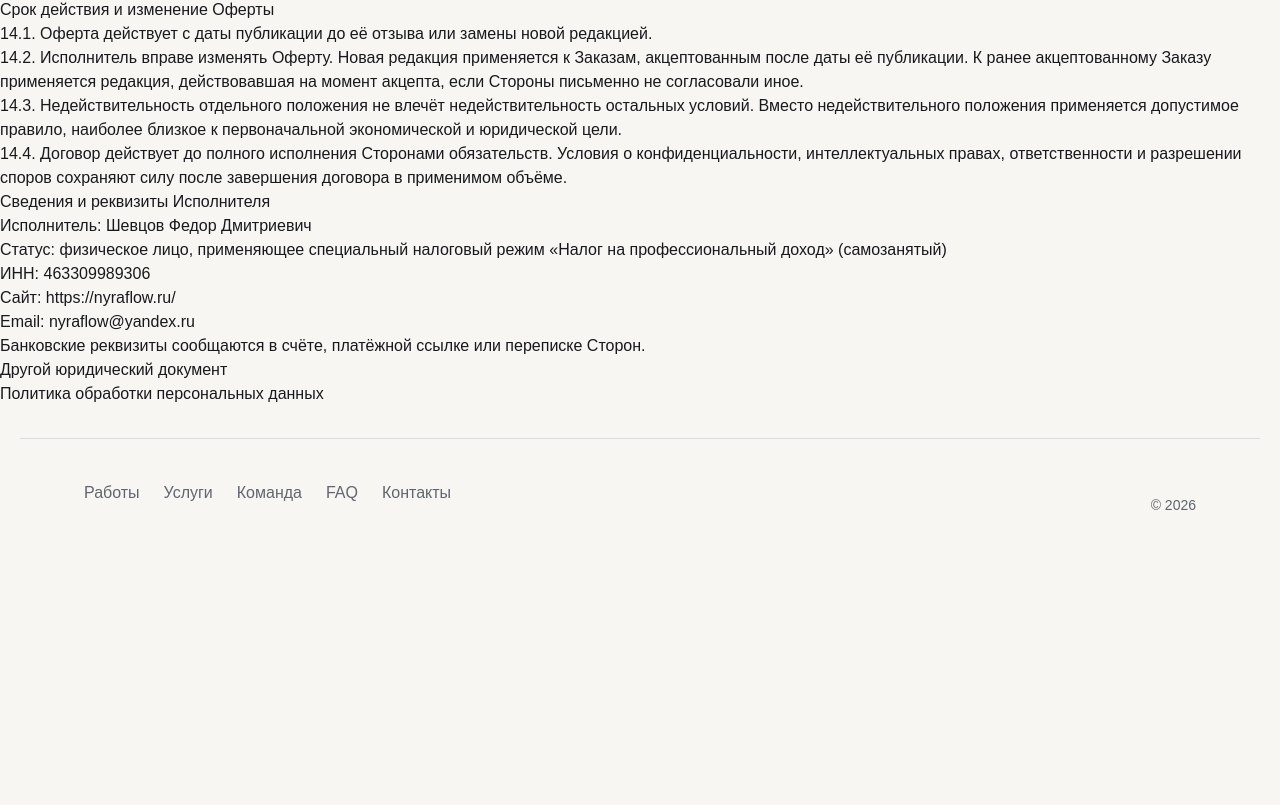
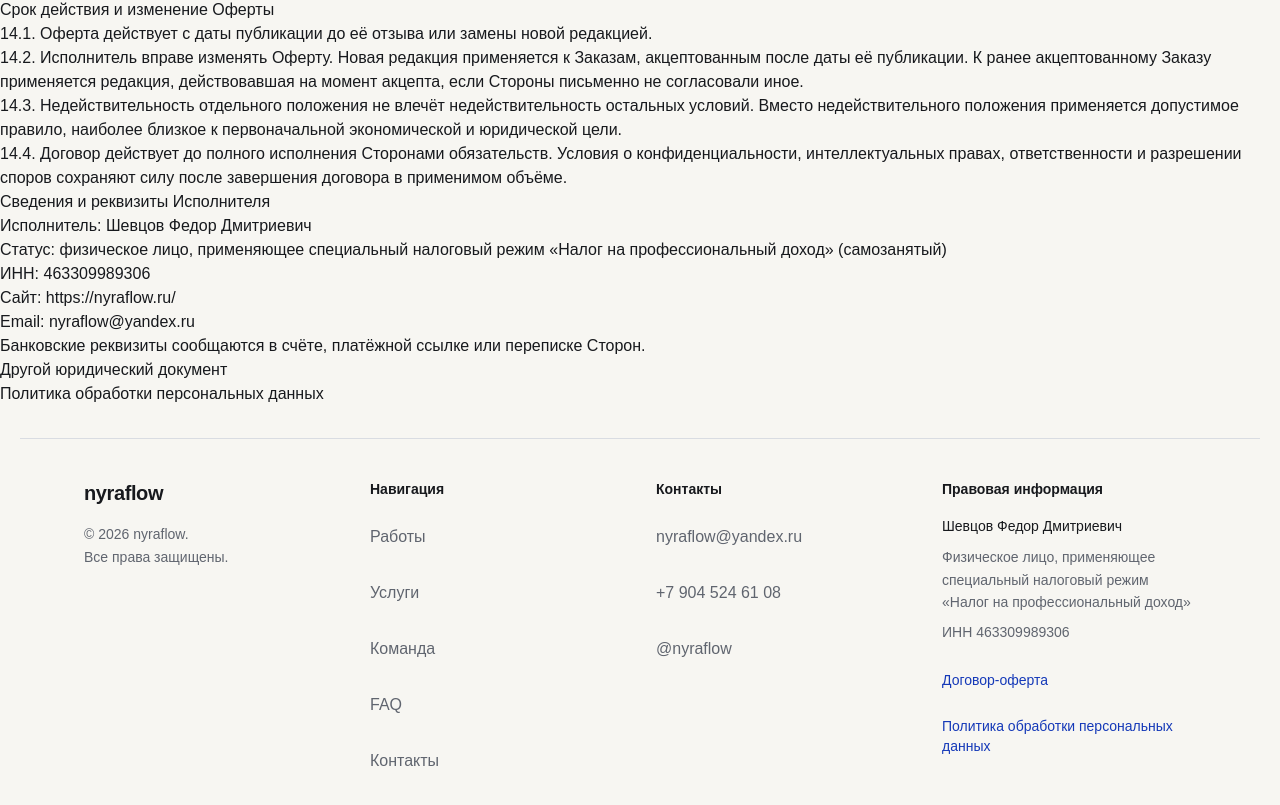
Before and after one commit to Kaaai69/nyraflow, a Next.js app: page /terms in a window 1280 px wide. Shown: the part 5114-5919 px from the top of the page. Before the commit the page ends 5677 px from the top, so only its background shows below. Built offline with nearby package versions, Linux system fonts and the light colour scheme.

Commit message:
feat: expand footer legal information

```diff
--- a/components/home/ContactSection.tsx
+++ b/components/home/ContactSection.tsx
@@ -69,6 +69,11 @@ export default function ContactSection() {
             >
               Отправка будет доступна после подключения защищённого канала перед публикацией.
             </p>
+            <p className="mt-3 text-sm leading-relaxed text-text-secondary">
+              Используя форму после подключения отправки, вы принимаете условия{" "}
+              <a href="/terms">договора-оферты</a> и подтверждаете ознакомление с{" "}
+              <a href="/privacy">политикой обработки персональных данных</a>.
+            </p>
           </form>
         </div>
       </SectionContainer>
--- a/components/home/SiteFooter.tsx
+++ b/components/home/SiteFooter.tsx
@@ -1,24 +1,46 @@
+import { legalIdentity } from "../../content/legal";
+
 import { SectionContainer } from "./Layout";
 
 const footerLinks = [
-  { href: "#work", label: "Работы" },
-  { href: "#services", label: "Услуги" },
-  { href: "#team", label: "Команда" },
-  { href: "#faq", label: "FAQ" },
-  { href: "#contact", label: "Контакты" },
+  { label: "Работы", href: "/#work" },
+  { label: "Услуги", href: "/#services" },
+  { label: "Команда", href: "/#team" },
+  { label: "FAQ", href: "/#faq" },
+  { label: "Контакты", href: "/#contact" },
 ] as const;
+
+const legalLinks = [
+  { label: "Договор-оферта", href: "/terms" },
+  { label: "Политика обработки персональных данных", href: "/privacy" },
+] as const;
+
+const footerLinkClassName =
+  "inline-flex min-h-11 items-center transition-opacity duration-base ease-premium hover:opacity-65";
 
 export default function SiteFooter() {
   return (
     <footer className="pb-10 pt-8 md:pb-12">
-      <SectionContainer className="flex flex-col gap-8 border-t border-line pt-8 md:flex-row md:items-end md:justify-between">
+      <SectionContainer className="grid gap-10 border-t border-line pt-10 md:grid-cols-2 lg:grid-cols-4 lg:gap-8">
+        <div>
+          <p className="text-xl font-semibold tracking-[-0.02em]">
+            {legalIdentity.brand}
+          </p>
+          <p className="mt-4 text-sm leading-relaxed text-text-secondary">
+            © {new Date().getFullYear()} {legalIdentity.brand}.
+            <br />
+            Все права защищены.
+          </p>
+        </div>
+
         <nav aria-label="Навигация в подвале">
-          <ul className="flex flex-wrap gap-x-6 gap-y-3">
+          <p className="text-sm font-semibold text-text-primary">Навигация</p>
+          <ul className="mt-4 space-y-3">
             {footerLinks.map((link) => (
               <li key={link.href}>
                 <a
                   href={link.href}
-                  className="inline-flex min-h-11 items-center font-medium text-text-secondary transition-opacity duration-base ease-premium hover:opacity-65"
+                  className={`font-medium text-text-secondary ${footerLinkClassName}`}
                 >
                   {link.label}
                 </a>
@@ -26,7 +48,65 @@ export default function SiteFooter() {
             ))}
           </ul>
         </nav>
-        <p className="text-sm text-text-secondary">© {new Date().getFullYear()}</p>
+
+        <address className="not-italic">
+          <p className="text-sm font-semibold text-text-primary">Контакты</p>
+          <ul className="mt-4 space-y-3 text-text-secondary">
+            <li>
+              <a
+                href={`mailto:${legalIdentity.email}`}
+                className={footerLinkClassName}
+              >
+                {legalIdentity.email}
+              </a>
+            </li>
+            <li>
+              <a
+                href={legalIdentity.phoneHref}
+                className={footerLinkClassName}
+              >
+                {legalIdentity.phoneLabel}
+              </a>
+            </li>
+            <li>
+              <a
+                href={legalIdentity.telegramHref}
+                target="_blank"
+                rel="noreferrer noopener"
+                className={footerLinkClassName}
+              >
+                {legalIdentity.telegramLabel}
+              </a>
+            </li>
+          </ul>
+        </address>
+
+        <div>
+          <p className="text-sm font-semibold text-text-primary">
+            Правовая информация
+          </p>
+          <p className="mt-4 text-sm font-medium leading-relaxed">
+            {legalIdentity.fullName}
+          </p>
+          <p className="mt-2 text-sm leading-relaxed text-text-secondary">
+            {legalIdentity.status}
+          </p>
+          <p className="mt-2 text-sm text-text-secondary">
+            ИНН {legalIdentity.inn}
+          </p>
+          <ul className="mt-4 space-y-3 text-sm">
+            {legalLinks.map((link) => (
+              <li key={link.href}>
+                <a
+                  href={link.href}
+                  className={`text-blue-deep ${footerLinkClassName}`}
+                >
+                  {link.label}
+                </a>
+              </li>
+            ))}
+          </ul>
+        </div>
       </SectionContainer>
     </footer>
   );
```
Also changed, not shown: 1 other file (tests, documents, lock files or other folders).
